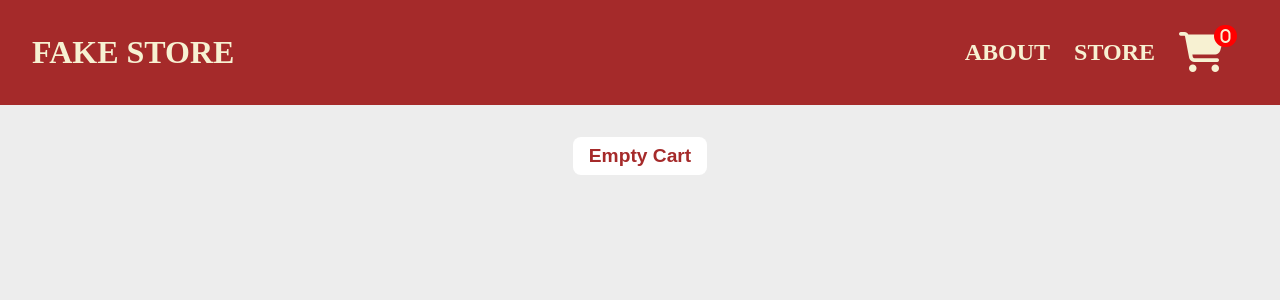
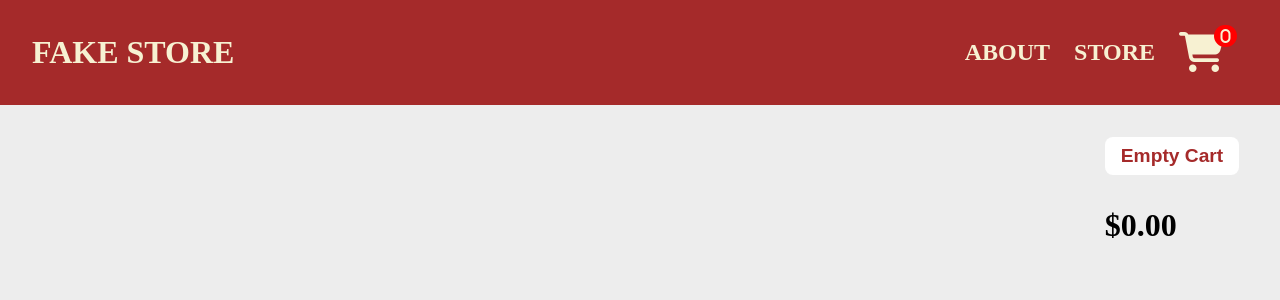
Before and after one commit to ryanwcchan/shopping-cart, a React (Vite) app: page /cart in a window 1280 px wide. Shown: the top 300 px of the page. Built offline with nearby package versions, Linux system fonts and the light colour scheme.

Commit message:
Add total price counter in cart page

```diff
--- a/src/components/CartItem.module.css
+++ b/src/components/CartItem.module.css
@@ -7,13 +7,13 @@
     border-radius: 0.5rem;
     padding: 1rem 1.5rem;
     width: 100%;
-    max-width: 100rem;
+    max-width: 100%;
     box-sizing: border-box;
 }
 
 .productName {
     width: 70%;
-    font-size: 1.5rem;
+    font-size: 1.2rem;
     font-weight: bold;
     border-radius: 0.5rem;
     background-color: white;
@@ -37,14 +37,15 @@
     background-color: white;
     border-radius: 0.5rem;
     padding: 0.7rem 1.5rem;
+    box-sizing: border-box;
 }
 
 .qty {
-    font-size: 2rem;
+    font-size: 1.5rem;
 }
 
 .qtyDisplay {
-    font-size: 2rem;
+    font-size: 1.5rem;
     border-radius: 0.5rem;
     background-color: #f7f1d2;
     padding: 0 1rem 0 1rem;
--- a/src/pages/CartPage.jsx
+++ b/src/pages/CartPage.jsx
@@ -2,13 +2,28 @@ import { useOutletContext } from "react-router-dom";
 import CartItem from "../components/CartItem";
 import style from './CartPage.module.css'
 import cartStyle from '../components/CartItem.module.css'
+import { useEffect, useState } from "react";
 
 export default function CartPage() {
   const { cartData = [], emptyCart, deleteCartItem, incrementQuantity, decreaseQuantity } = useOutletContext();
+  const [totalPrice, setTotalPrice] = useState(0);
+
+  useEffect(() => {
+    updateTotalPrice(cartData)
+  }, [cartData])
+
+  function calculateTotal(items) {
+    return items.reduce((total, item) => total + item.price * item.quantity, 0)
+  }
+
+  function updateTotalPrice() {
+    setTotalPrice(calculateTotal(cartData));
+  }
 
   return (
+    <div className={style.wrapper}>
+
       <div className={style.cartContainer}>
-      <button onClick={emptyCart} className={cartStyle.deleteBtn}>Empty Cart</button>
         {cartData.map((item) => {
           return (
             <CartItem
@@ -24,5 +39,10 @@ export default function CartPage() {
           )
         })}
       </div>
+      <div className={style.cartInfo}>
+        <button onClick={emptyCart} className={cartStyle.deleteBtn}>Empty Cart</button>
+        <p className={style.totalPrice}>${totalPrice.toFixed(2)}</p>
+      </div>
+    </div>
   )
 }
--- a/src/pages/CartPage.module.css
+++ b/src/pages/CartPage.module.css
@@ -5,4 +5,20 @@
     align-items: center;
     margin: 2rem;
     gap: 1rem;
+    max-width: 1000px;
+    width: 100%;
 }
+
+.cartInfo {
+    padding: 2rem;
+}
+
+.wrapper {
+    display: flex;
+    justify-content: center;
+}
+
+.totalPrice {
+    font-weight: bold;
+    font-size: 2rem;
+}
```
Lines whose indentation alone changed are shown as unchanged.
